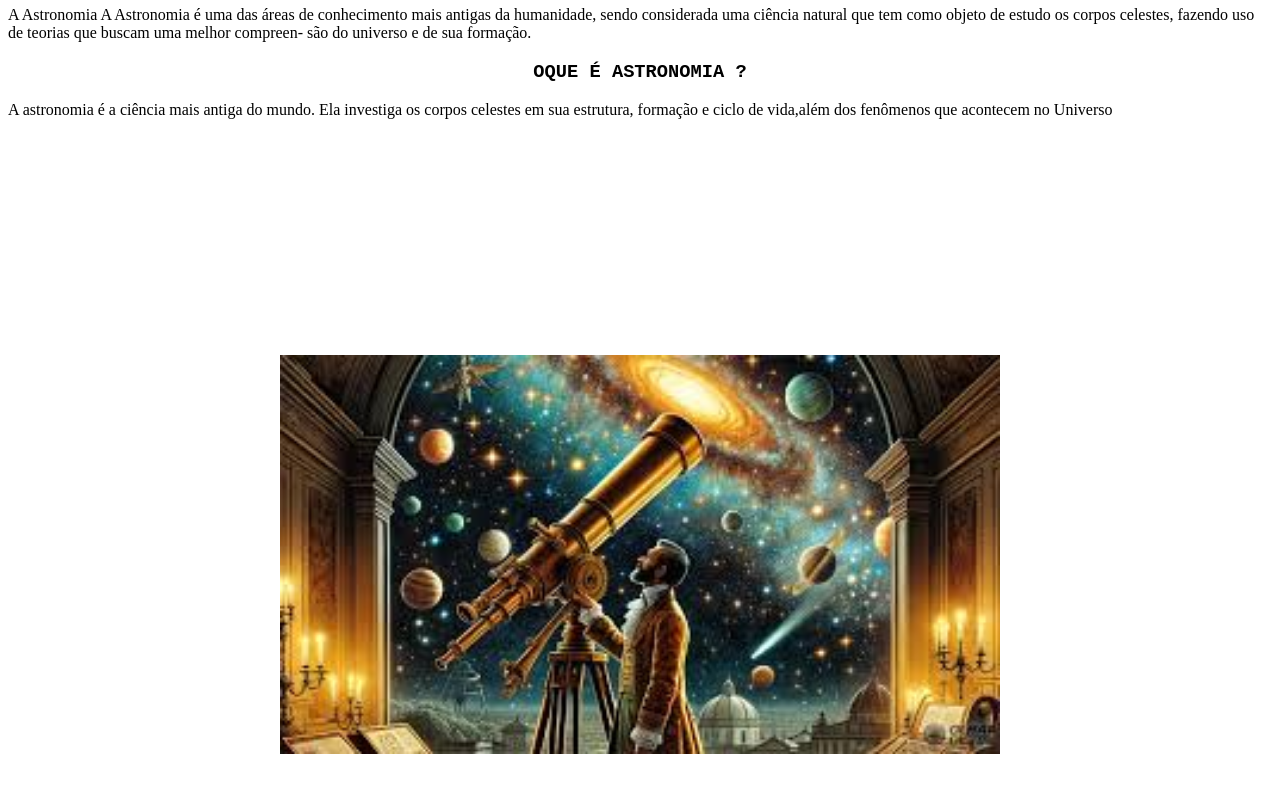
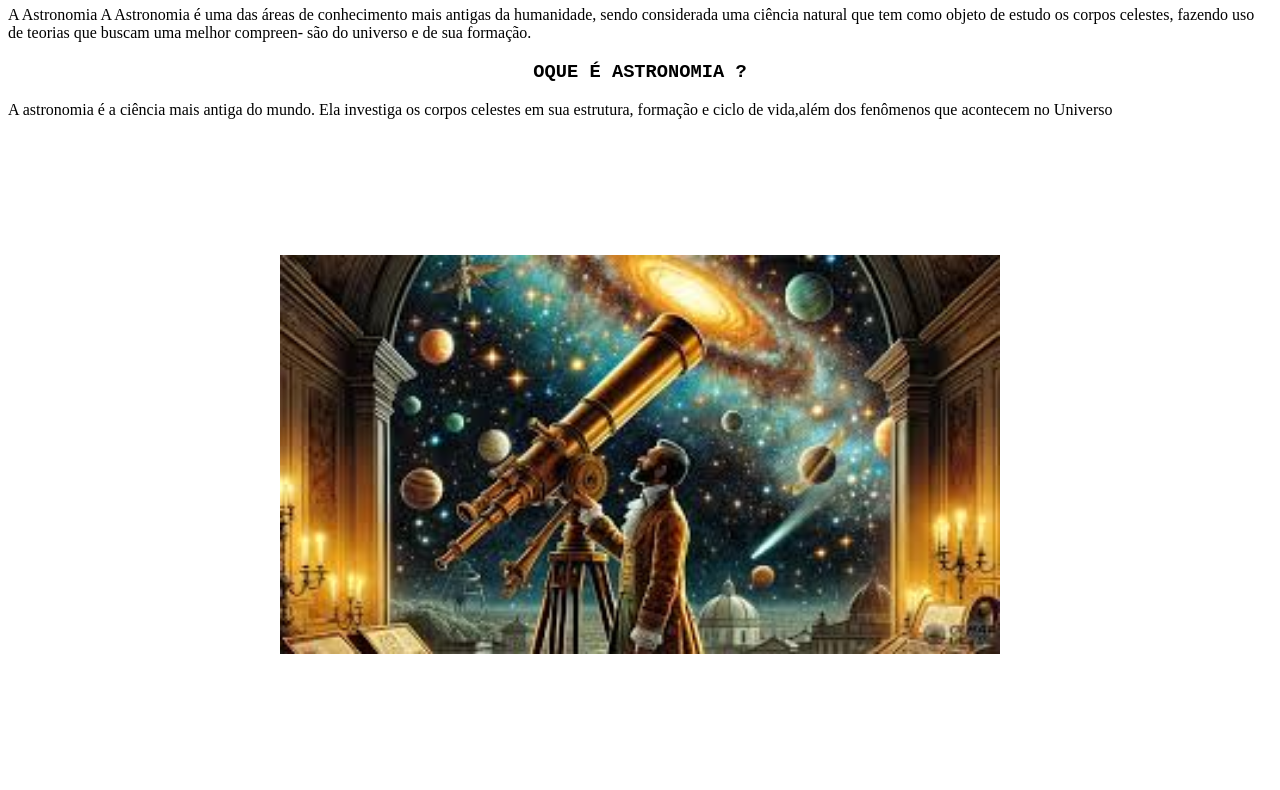
Before and after one commit to BienertE/Astronomia, a plain HTML site: page index.html in a window 1280 px wide. Shown: the part 900-1690 px from the top of the page. Drawn offline with Linux system fonts and the light colour scheme.

Commit message:
asdasdaqwdqdasd

```diff
--- a/style.css
+++ b/style.css
@@ -20,7 +20,7 @@
 }
 .sobreastro{
     width: 720px;
-    padding: 220px;
+    padding: 120px;
 }
 .imagem{
     width: 720px;
```
